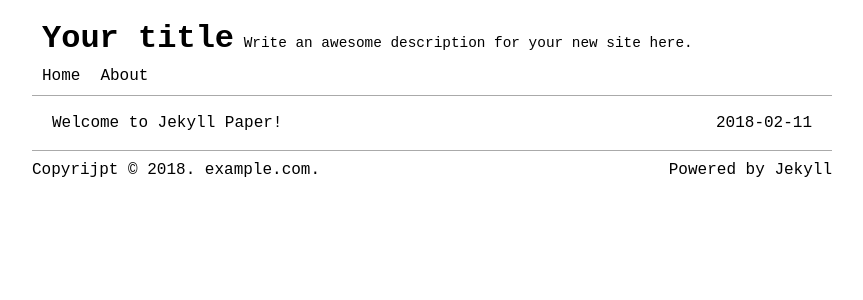
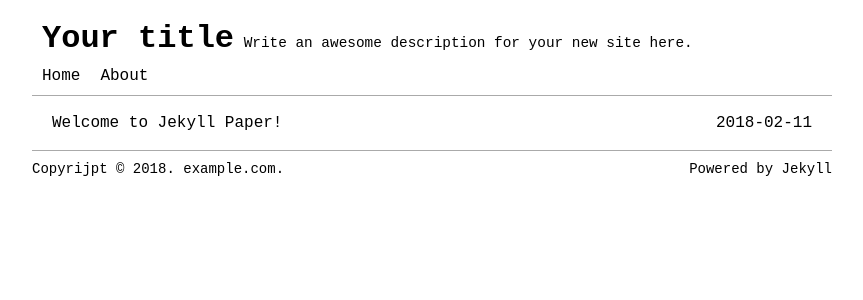
Before and after one commit to ghosind/Jekyll-Paper, a Jekyll site: the page built from index.html, in a window 1280 px wide. Shown: the top 300 px of the page, without its empty margins (208-1071 px from the left). Built offline with Jekyll 4.4.1, drawn with Linux system fonts in a browser that asks for light colours; the list of posts is cut into pages by our own code.

Commit message:
Fix classes name errors.

```diff
--- a/assets/css/base.css
+++ b/assets/css/base.css
@@ -140,13 +140,14 @@
   padding: 10px 0;
 }
 
-.jp-ft-copyright {
+.jp-ft-cr {
   overflow: hidden;
 }
 
-.jp-ft-copyright-text {
+.jp-ft-cr-t {
   display: block;
   position: relative;
+  font-size: 14px;
 }
 
 /* Post list */
```
